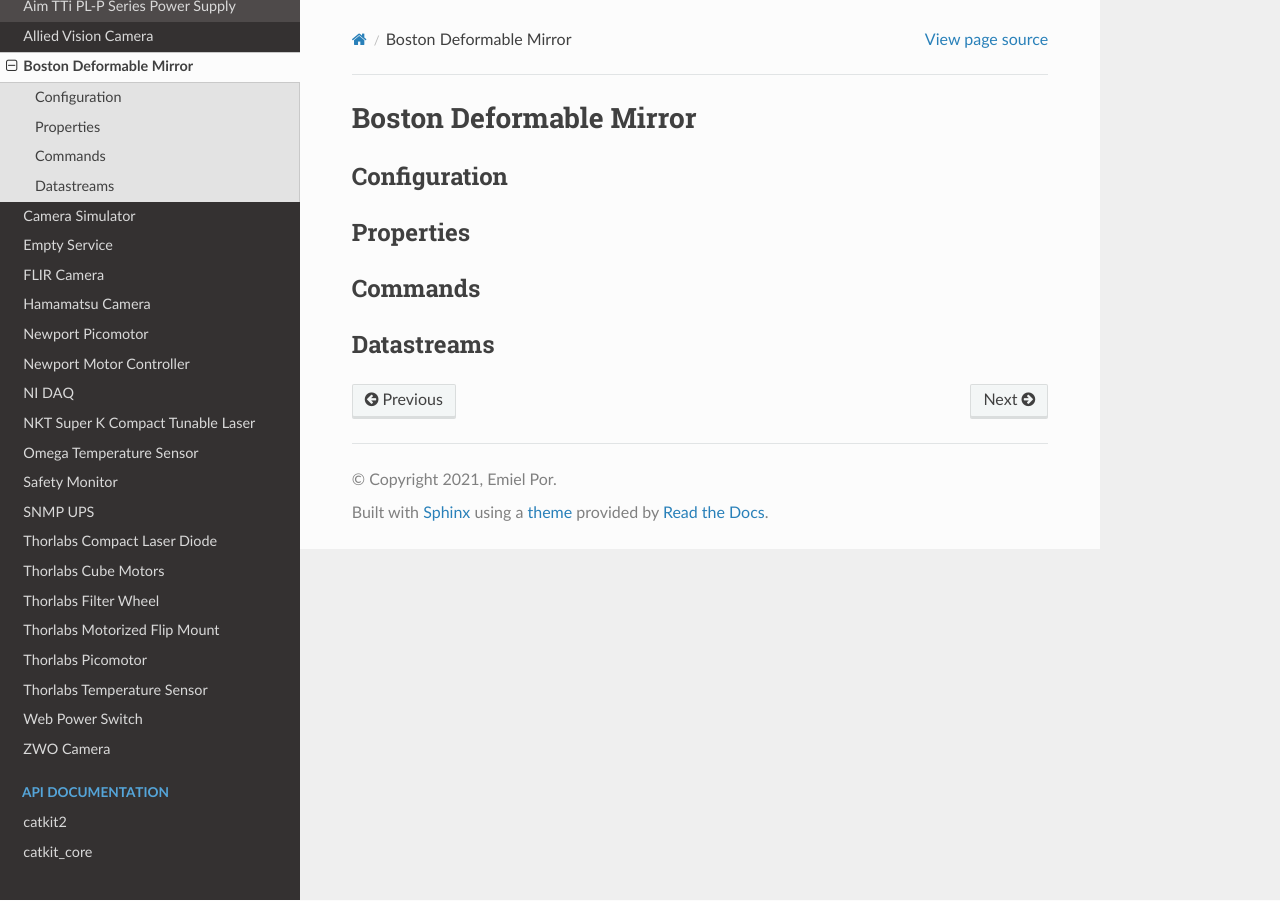
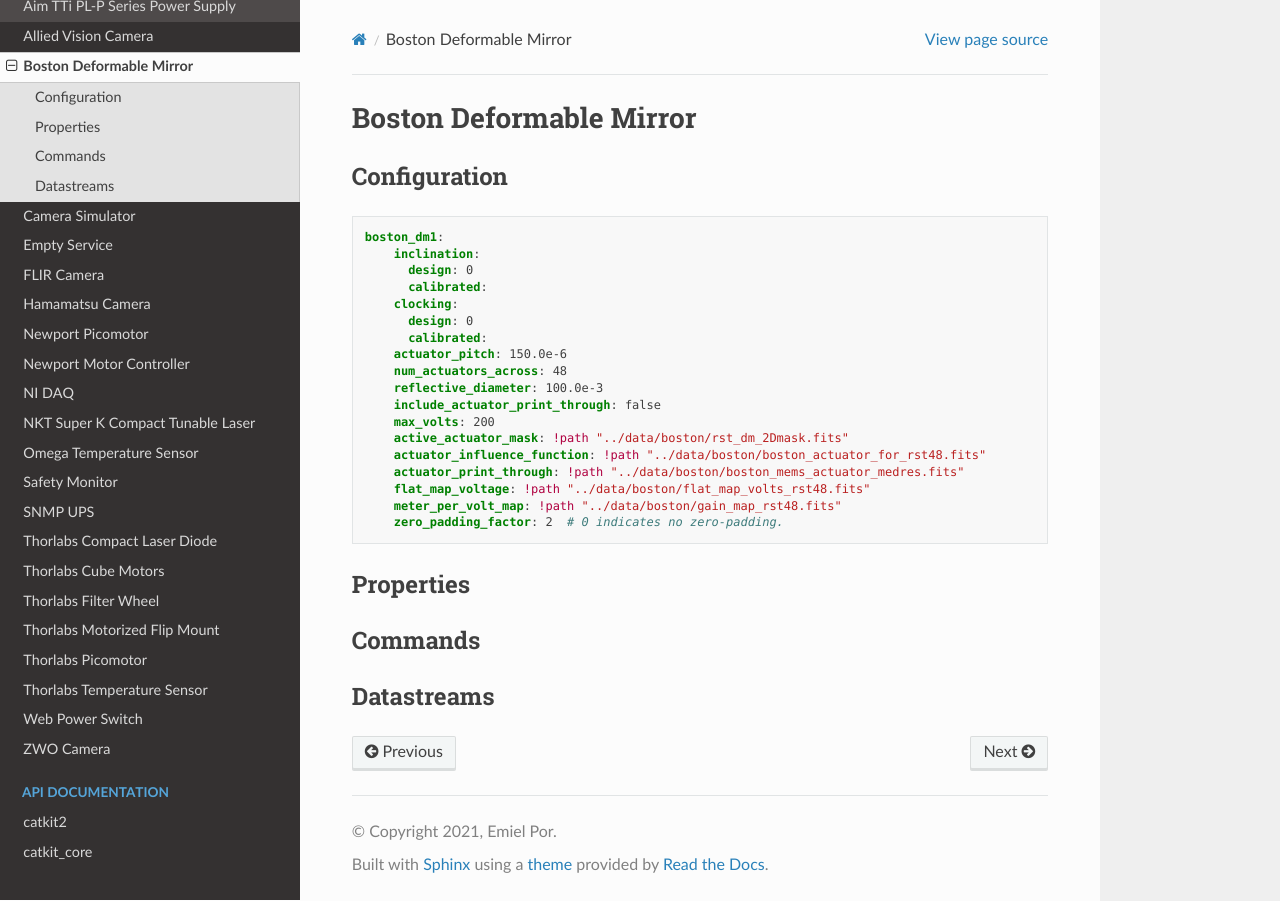
Before and after one commit to spacetelescope/catkit2, a Sphinx documentation site: the page built from docs/services/bmc_dm.rst, in a window 1280 px wide. Built offline with Sphinx 7.4.7 and the Read the Docs theme 2.0.0, drawn with Linux system fonts in a browser that asks for light colours.

Commit message:
work on bmc_dm service doc

```diff
--- a/docs/services/bmc_dm.rst
+++ b/docs/services/bmc_dm.rst
@@ -3,6 +3,26 @@
 
 Configuration
 -------------
+.. code-block:: YAML
+
+    boston_dm1:
+        inclination:
+          design: 0
+          calibrated:
+        clocking:
+          design: 0
+          calibrated:
+        actuator_pitch: 150.0e-6
+        num_actuators_across: 48
+        reflective_diameter: 100.0e-3
+        include_actuator_print_through: false
+        max_volts: 200
+        active_actuator_mask: !path "../data/boston/rst_dm_2Dmask.fits"
+        actuator_influence_function: !path "../data/boston/boston_actuator_for_rst48.fits"
+        actuator_print_through: !path "../data/boston/boston_mems_actuator_medres.fits"
+        flat_map_voltage: !path "../data/boston/flat_map_volts_rst48.fits"
+        meter_per_volt_map: !path "../data/boston/gain_map_rst48.fits"
+        zero_padding_factor: 2  # 0 indicates no zero-padding.
 
 Properties
 ----------
```
